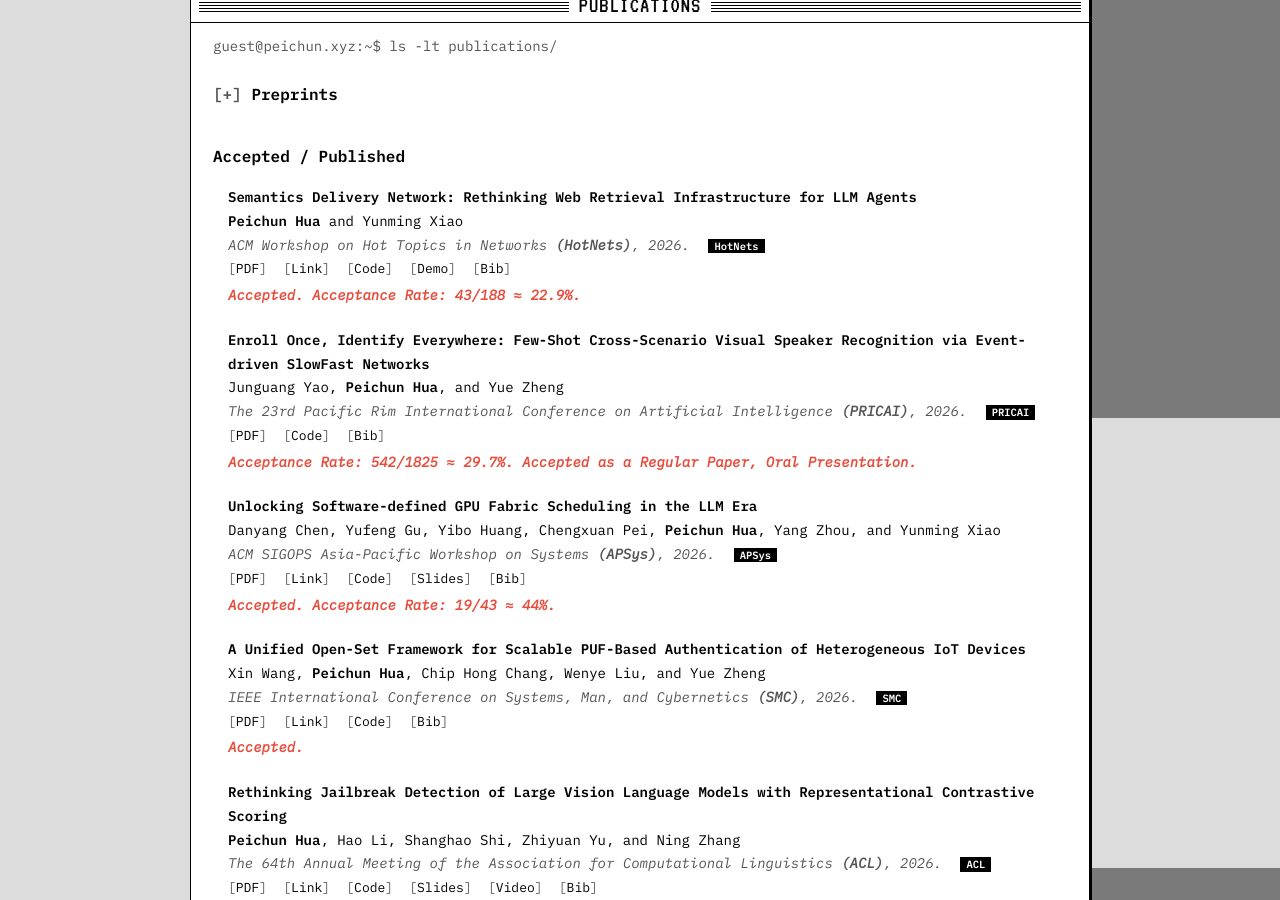
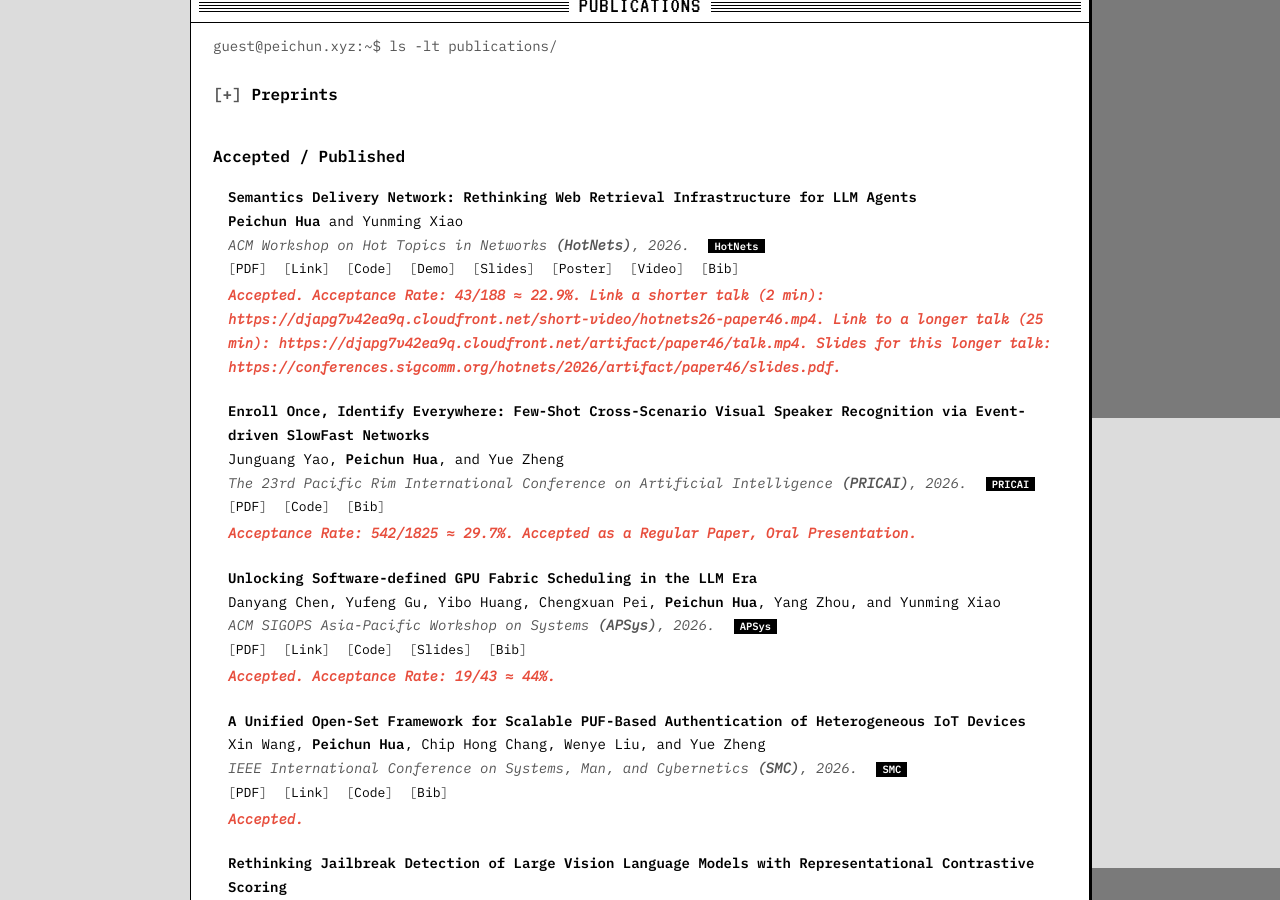
Before and after one commit to sarendis56/sarendis56.github.io, a Jekyll site: the page built from index.md, in a window 1280 px wide and 900 px high, scrolled down 932 px. Built offline with Jekyll 4.4.1, drawn with Linux system fonts in a browser that asks for light colours; a style sheet for code colours, icons or effects is not loaded.

Commit message:
Update HotNets materials

```diff
--- a/_data/publications.yml
+++ b/_data/publications.yml
@@ -129,6 +129,9 @@ main:
     pdf: assets/docs/HotNets26.pdf
     code: https://github.com/sarendis56/SemDN_HotNets26
     demo: /papers/semantics-delivery-network/demo/
+    poster: assets/docs/HotNets_Poster.pdf
+    slides: assets/docs/HotNets_Slides.pdf
+    video: https://drive.google.com/file/d/12U6y-TGuGBD10ZPc6e_BqzlP7rXYLxQm/view?usp=sharing
     bibtex: |
       @inproceedings{hua2026semantics,
         title={Semantics Delivery Network: Rethinking Web Retrieval Infrastructure for LLM Agents},
@@ -145,7 +148,7 @@ main:
         series={HotNets '26}
       }
     notes: |
-      Accepted. Acceptance Rate: 43/188 ≈ 22.9%.
+      Accepted. Acceptance Rate: 43/188 ≈ 22.9%. Link a shorter talk (2 min): https://djapg7v42ea9q.cloudfront.net/short-video/hotnets26-paper46.mp4. Link to a longer talk (25 min): https://djapg7v42ea9q.cloudfront.net/artifact/paper46/talk.mp4. Slides for this longer talk: https://conferences.sigcomm.org/hotnets/2026/artifact/paper46/slides.pdf.
 
   - title: "Matryoshka Hash Representations for Model-Aware Compact Semantic Retrieval"
     id: matryoshka-hash-representations
--- a/_includes/publication-entry.html
+++ b/_includes/publication-entry.html
@@ -36,6 +36,10 @@
         <a href="{{ publication.slides }}" class="btn btn-sm z-depth-0" role="button" target="_blank"
           style="font-size:12px;">Slides</a>
         {% endif %}
+        {% if publication.poster %}
+        <a href="{{ publication.poster }}" class="btn btn-sm z-depth-0" role="button" target="_blank"
+          style="font-size:12px;">Poster</a>
+        {% endif %}
         {% if publication.video %}
         <a href="{{ publication.video }}" class="btn btn-sm z-depth-0" role="button" target="_blank"
           style="font-size:12px;">Video</a>
--- a/_layouts/project.html
+++ b/_layouts/project.html
@@ -62,6 +62,7 @@
           {% if publication.code %}<a href="{{ publication.code | escape }}">Code</a>{% endif %}
           {% if publication.demo %}<a href="{{ publication.demo | relative_url }}">Interactive demo</a>{% endif %}
           {% if publication.slides %}<a href="{{ publication.slides | absolute_url }}">Slides</a>{% endif %}
+          {% if publication.poster %}<a href="{{ publication.poster | absolute_url }}">Poster</a>{% endif %}
           {% if publication.video %}<a href="{{ publication.video | escape }}">Video</a>{% endif %}
         </div>
       </header>
```
Also changed, not shown: 2 other files.
